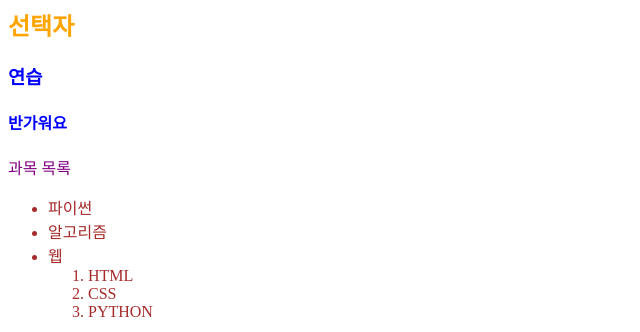
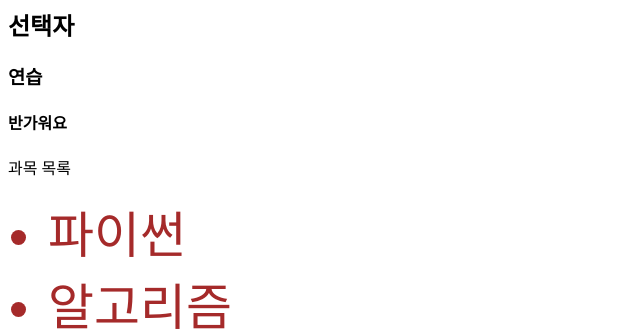
Before and after one commit to SurinSeong/SSAFY, a plain HTML site: page web/01-fundamentals-of-html-css/04-css-selectors.html in a window 1280 px wide. Shown: the part 73-405 px from the top of the page, without its empty margins (0-640 px from the left). Drawn offline with Linux system fonts and the light colour scheme.

Commit message:
About html-css

```diff
--- a/web/01-fundamentals-of-html-css/04-css-selectors.html
+++ b/web/01-fundamentals-of-html-css/04-css-selectors.html
@@ -7,31 +7,31 @@
   <title>Document</title>
   <style>
     * {
-      color: red;
+      /* color: red; */
     }
     /* 스타일이 중복되었을 때 우선 순위가 존재한다. */
     h2 {
-      color: orange;
+      /* color: orange;     */
     }
 
     h3,
     h4 {
-      color: blue;
+      /* color: blue; */
     }
 
     .green {    /* 다수 선택 */
-      color: green;
+      /* color: green; */
     }
 
     #purple {    /* 단일 선택 */
-      color: purple;
+      /* color: purple; */
     }
 
-    .green > span {
+    ul > li {
       font-size: 50px;
     }
 
-    .green li {
+    ul li {
       color: brown;
     }
 
@@ -49,7 +49,7 @@
     <li>알고리즘</li>
     <li>웹
       <ol>
-        <li>HTML</li>
+        <li><span>HTML</span></li>
         <li>CSS</li>
         <li>PYTHON</li>
       </ol>
```
Also changed, not shown: web/01-fundamentals-of-html-css/css_inherit.html (added, +16 -0 lines).
